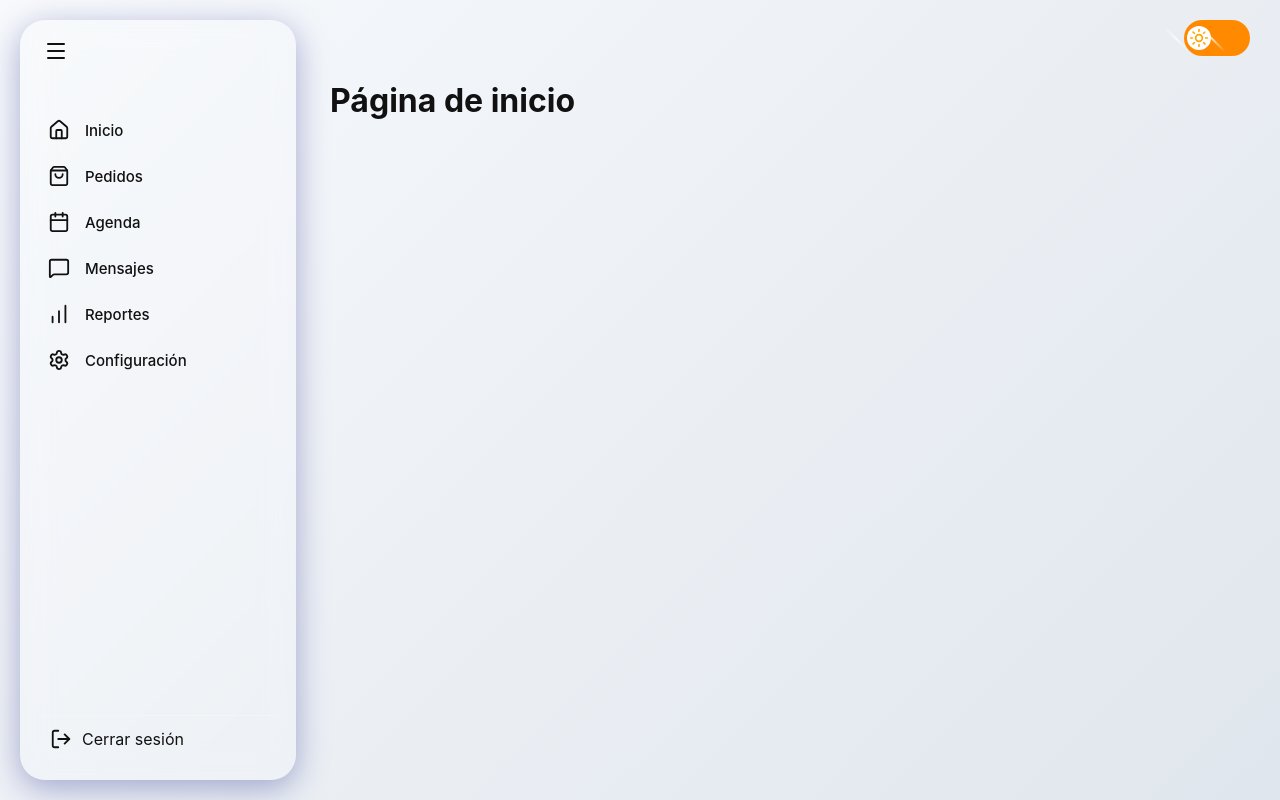
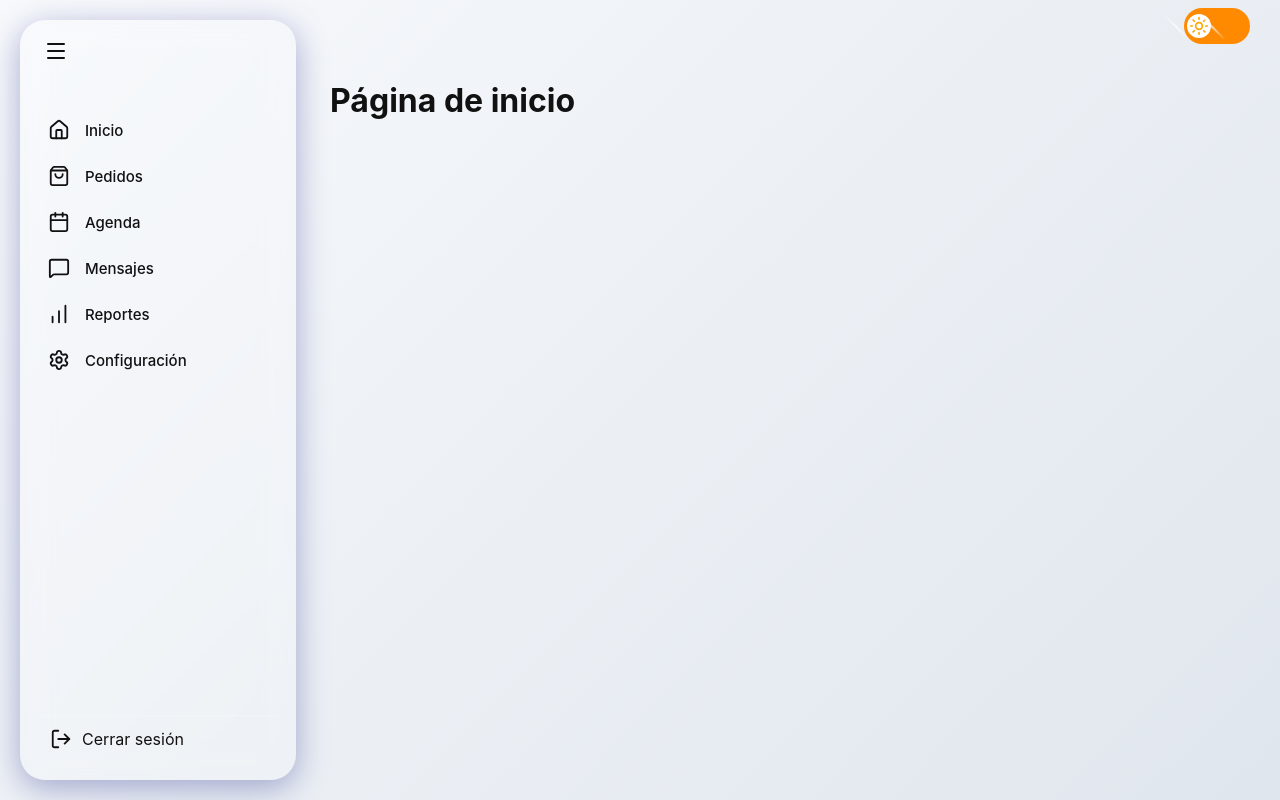
Before and after one commit to JaviGaming8/OrderinVistaReact, a React (Create React App) app: page / in a window 1280 px wide. Built offline with nearby package versions, Linux system fonts and the light colour scheme.

Commit message:
Modificacion del boton dia y noche

```diff
--- a/src/App.css
+++ b/src/App.css
@@ -40,7 +40,7 @@ body {
 /* ======== Toggle switch con animación más lenta al presionar ======== */
 .theme-toggle {
   position: fixed;
-  top: 20px;
+  top: 8px;
   right: 30px;
   z-index: 2000;
   cursor: pointer;
```
